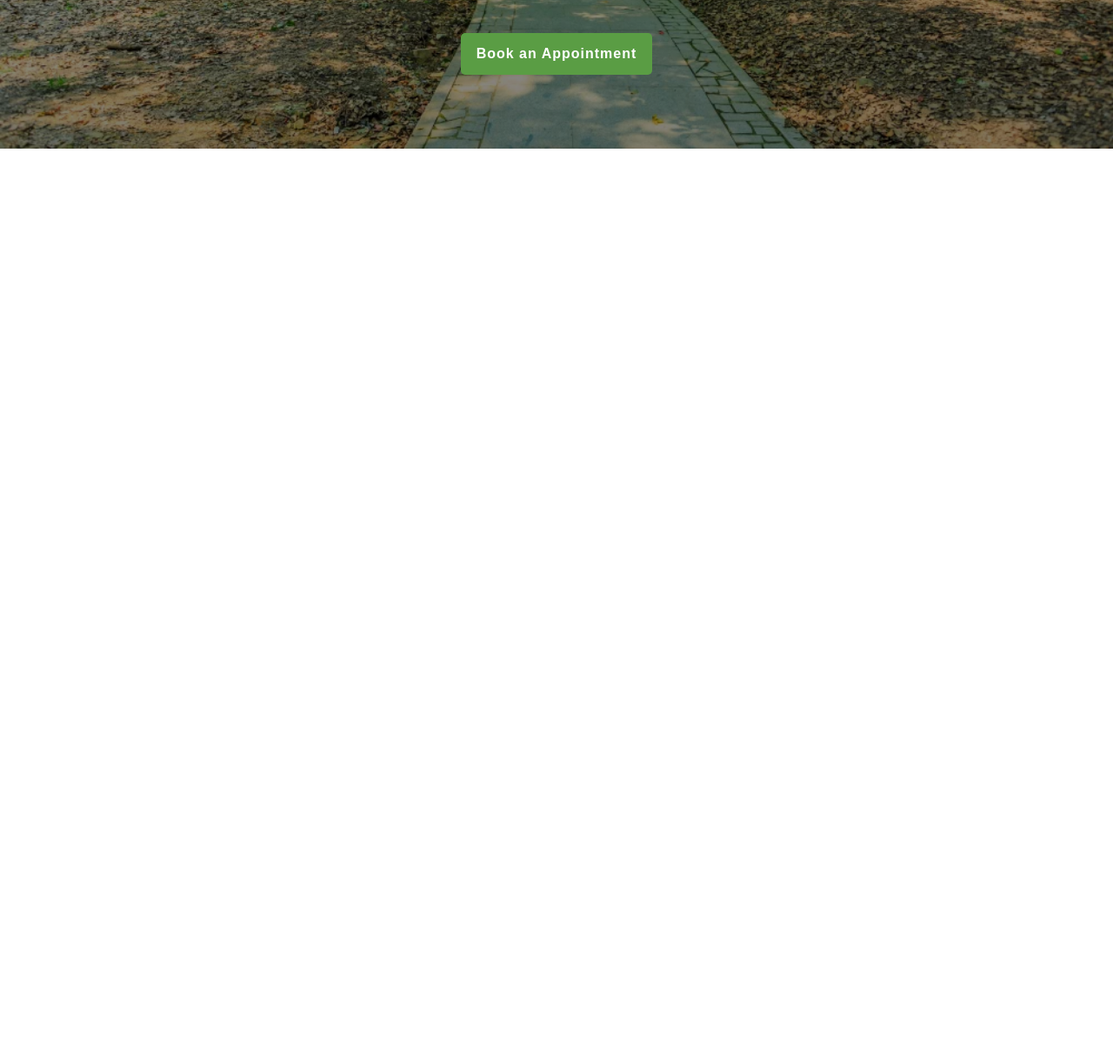
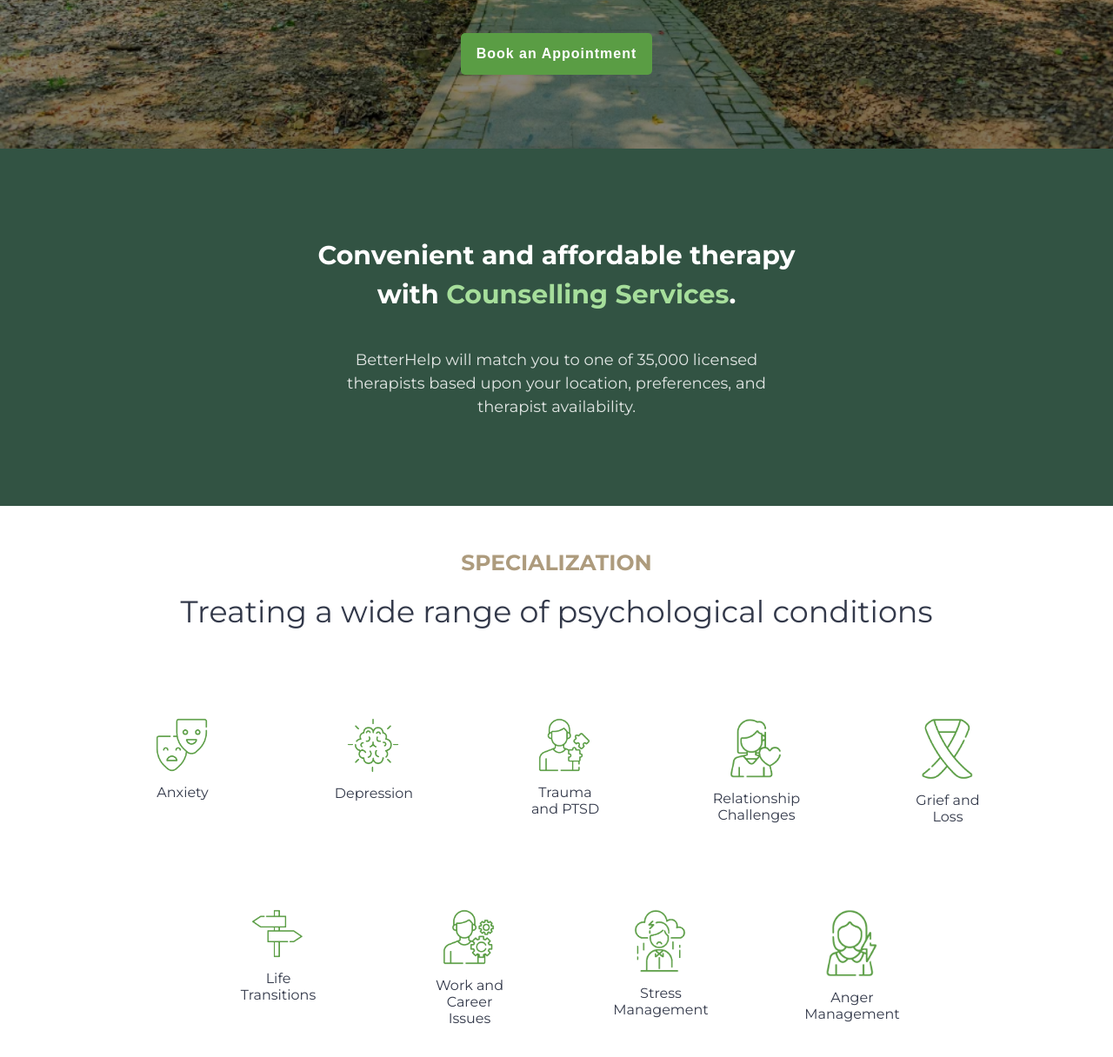
Before and after one commit to fateemaachi/Counselling-Services, a plain HTML site: page index.html in a window 1280 px wide. Shown: the part 500-1716 px from the top of the page at 87% size. Before the commit the page ends 800 px from the top, so only its background shows below. Drawn offline with Linux system fonts and the light colour scheme.

Commit message:
added styles to home page

```diff
--- a/index.html
+++ b/index.html
@@ -13,8 +13,7 @@
 <body>
   <nav>
     <div class="logo">
-      <a href="#"><i class="fa-solid fa-spa"></i></a>
-      <a href="#">Counselling Services</a>
+      <a href="index.html"><i class="fa-solid fa-spa"></i>Counselling Services</a>
     </div>
     <ul>
       <li><a href="#">About</a></li>
@@ -31,6 +30,55 @@
       <button><a href="booking.html">Book an Appointment</a></button>
      </div>
     </div>
+    <div class="info grid justify">
+      <h2>Convenient and affordable therapy <br/>with <span>Counselling Services</span>.</h2>
+      <p>BetterHelp will match you to one of 35,000 licensed<br/> therapists based upon your location, preferences, and<br/> therapist availability.</p>
+    </div>
+    <div class="title">
+      <h3>SPECIALIZATION</h3>
+      <p>Treating a wide range of psychological conditions</p>
+    </div>
+    <div class="info2">
+      <div class="ht">
+        <img src="images/Service-Image1.png" alt="img">
+        <p>Anxiety</p>
+      </div>
+      <div class="ht">
+        <img src="images/Service-Image2.png" alt="img">
+        <p>Depression</p>
+      </div>
+      <div class="ht">
+        <img src="images/Service-Image3.png" alt="img">
+        <p>Trauma<br/> and PTSD</p>
+      </div>
+      <div class="ht">
+        <img src="images/Service-Image4.png" alt="img">
+        <p>Relationship<br/> Challenges</p>
+      </div>
+      <div class="ht">
+        <img src="images/Service-Image5.png" alt="img">
+        <p>Grief and<br/> Loss</p>
+      </div>
+    </div>
+    <div class="info3">
+      <div class="ht">
+        <img src="images/Service-Image6.png" alt="img">
+        <p>Life<br/>Transitions</p>
+      </div>
+      <div class="ht">
+        <img src="images/Service-Image7.png" alt="img">
+        <p>Work and<br/>Career<br/>Issues</p>
+      </div>
+      <div class="ht">
+        <img src="images/Service-Image8.png" alt="img">
+        <p>Stress<br/>Management</p>
+      </div>
+      <div class="ht">
+        <img src="images/Service-Image9.png" alt="img">
+        <p>Anger<br/>Management</p>
+      </div>
+    </div>
+
 
   </section>
 </body>
--- a/style.css
+++ b/style.css
@@ -1,12 +1,49 @@
 body {
   font-family: 'montserrat', system-ui, -apple-system, BlinkMacSystemFont, 'Segoe UI', Roboto, Oxygen, Ubuntu, Cantarell, 'Open Sans', 'Helvetica Neue', sans-serif;
-  background-color: #325343;
+}
+nav{
+  display: grid;
+  grid-template-columns: 1fr 1fr;
+  justify-content: space-between;
+  align-items: center;
+  padding: 20px 30px;
+  background-color:#325343;
+  margin-bottom: 20px;
+}
+ul{
+  display: grid;
+  grid-template-columns: 1fr 1fr 1fr 1fr 1fr;
+  align-items: center;
+  list-style: none;
+}
+.logo a{
+  text-decoration: none;
+  font-size: 20px;
+  color: #397a4a;
+  font-weight: bold;
+}
+.logo a i{
+  font-size: 30px;
+  font-weight: bold;
+}
+ul li a{
+  text-decoration: none;
+  color: #397a4a;
+  font-weight: bold;
+}
+ul li a:hover{
+  text-decoration: underline;
+  color: #397a4a;
+  font-weight: bold;
+}
+.center{
+  background-color: #fff;
   margin: 0;
   padding: 0;
   display: flex;
   justify-content: center;
   align-items: center;
-  height: 150vh;
+  height: 160vh;
   width: 100%;
 }
 
--- a/style2.css
+++ b/style2.css
@@ -7,6 +7,7 @@ body{
   font-family: 'montserrat', system-ui, -apple-system, BlinkMacSystemFont, 'Segoe UI', Roboto, Oxygen, Ubuntu, Cantarell, 'Open Sans', 'Helvetica Neue', sans-serif;
 }
 nav{
+  width: 100%;
   display: grid;
   grid-template-columns: 1fr 1fr;
   justify-content: space-between;
@@ -32,6 +33,11 @@ ul{
 }
 ul li a{
   text-decoration: none;
+  color: #397a4a;
+  font-weight: bold;
+}
+ul li a:hover{
+  text-decoration: underline;
   color: #397a4a;
   font-weight: bold;
 }
@@ -74,6 +80,86 @@ ul li a{
 .btn button a:hover{
   color: #5a9d44;
 }
+.info{
+  background-color: #325343;
+}
+.info h2{
+  color: white;
+  font-size: 30px;
+  margin-top: 100px;
+  margin-bottom: 40px;
+  text-align: center;
+  line-height: 1.5;
+}
+.info span{
+  color: #a6de9b;
+}
+.info p{
+  color: #ffffffdb;
+  font-size: 18px;
+  text-align: center;
+  line-height: 1.5;
+  margin-bottom: 100px;
+}
+.info2{
+  margin: auto;
+  margin-top: 50px;
+  margin-bottom: 20px;
+  width: 90%;
+  display: grid;
+  grid-template-columns: repeat(5,180px);
+  justify-content: center;
+  align-items: center;
+  gap: 40px;
+}
+.title{
+  margin-top: 50px;
+}
+.title h3{
+  margin: 0;
+  font-size: 25px;
+  text-align: center;
+  color: #ad9b7d;
+  margin-bottom: 20px;
+}
+.title p{
+  margin: 0;
+  font-size: 35px;
+  text-align: center;
+  color: #33394a;
+}
+.ht{
+  height: 200px;
+  width: 200px;
+  border: .5px solid transparent;
+  transition: all .5s ease-in-out;
+}
+.ht:hover{
+  height: 200px;
+  width: 200px;
+  border: .5px solid #5a9d44;
+  cursor: pointer;
+}
+.ht img{
+  width: 60px;
+  margin-top: 50px;
+  margin-left: 68px;
+}
+.ht p{
+  margin-top: 10px;
+  text-align: center;
+  color: #33394a;
+}
+.info3{
+  margin: auto;
+  margin-bottom: 40px;
+  width: 80%;
+  display: grid;
+  grid-template-columns: repeat(4,180px);
+  justify-content: center;
+  align-items: center;
+  gap: 40px;
+}
 .grid{
   display: grid;
 }
```
Also changed, not shown: booking.html (+15 -0 lines).
